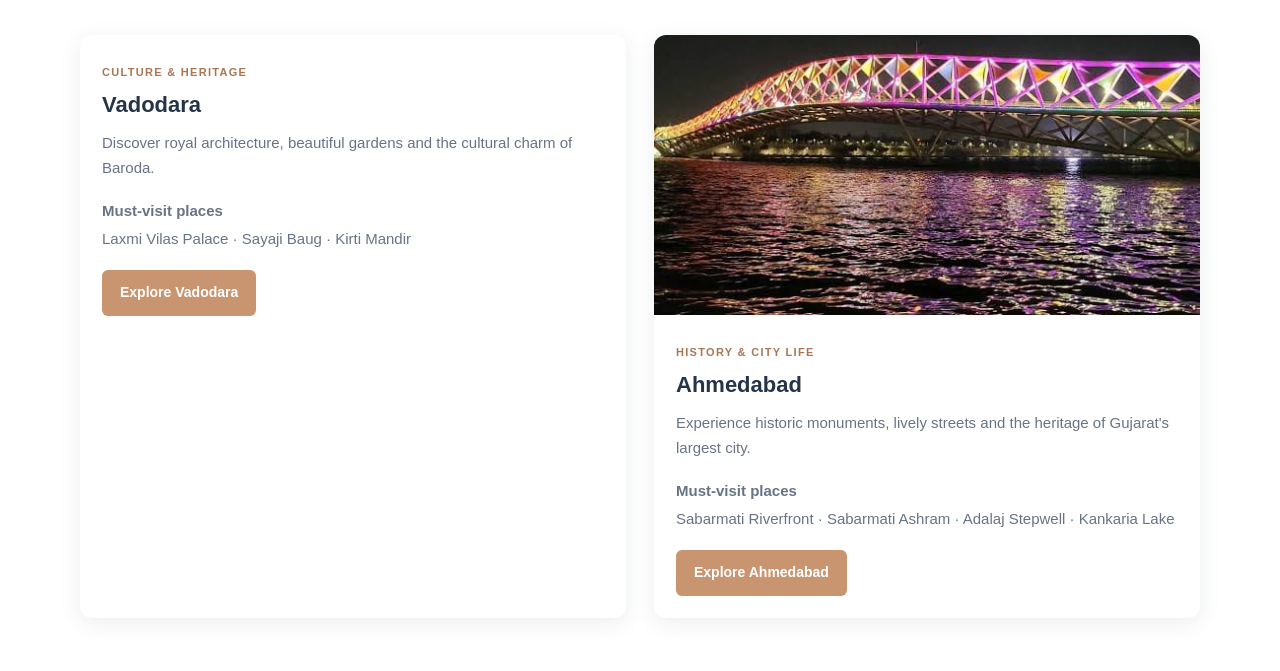
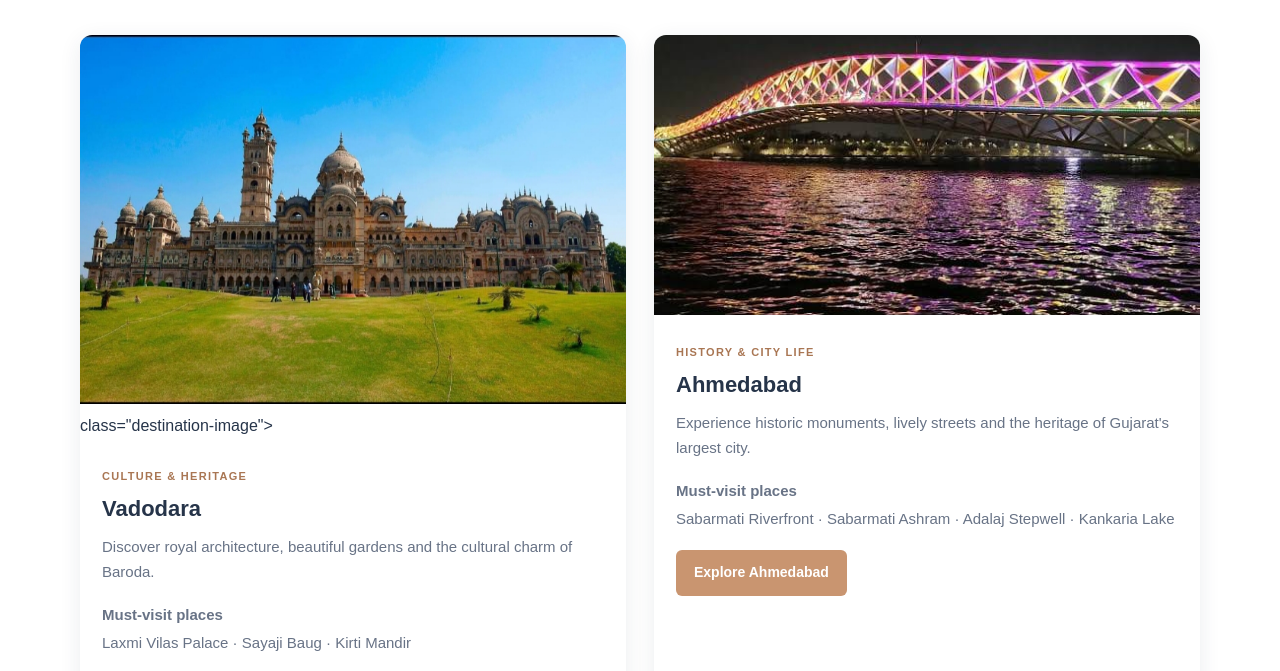
Before and after one commit to parmarmahika13-dotcom/gujarat-tourism, a plain HTML site: page index.html in a window 1280 px wide. Shown: the part 752-1423 px from the top of the page. Drawn offline with Linux system fonts and the light colour scheme; files whose address does not match are found by name.

Commit message:
Update index.html

```diff
--- a/index.html
+++ b/index.html
@@ -56,8 +56,8 @@
         <div class="destination-grid">
 
             <article class="destination-card">
-                <img src="image/laxmi-palace.jpeg"
-                     alt="Laxmi Vilas Palace in Vadodara"
+               <img src="laxmi-palace.jpeg"
+     alt="Laxmi Vilas Palace in Vadodara">
                      class="destination-image">
 
                 <div class="card-content">
```
